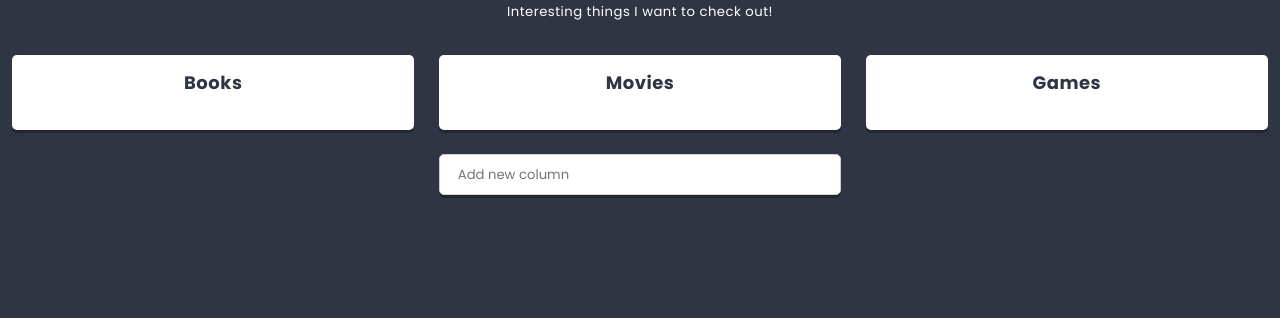
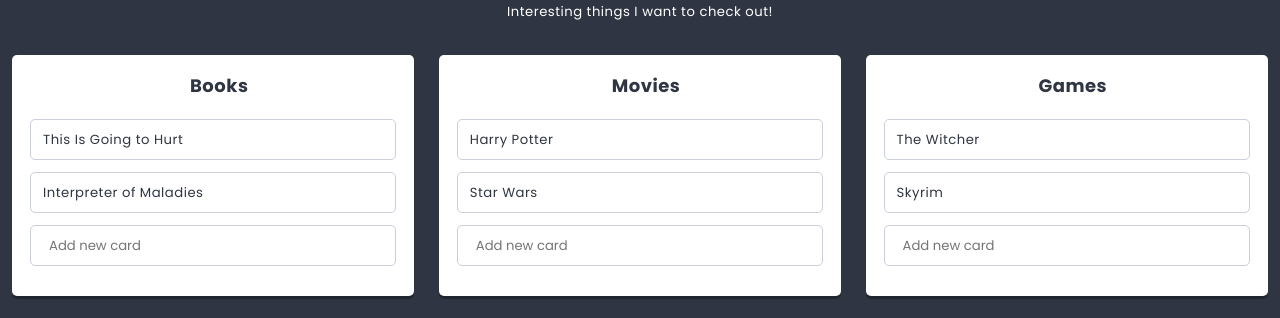
Before and after one commit to Kaweight/project-with-react, a React app: page / in a window 1280 px wide. Shown: the part 377-695 px from the top of the page. Built offline with nearby package versions, Linux system fonts and the light colour scheme; the HTML template or start-up script is replaced by a standard one.

Commit message:
add Icon foler and include Icon.js. Add addCard function for Column

```diff
--- a/src/components/Card/Card.js
+++ b/src/components/Card/Card.js
@@ -10,7 +10,7 @@
 
     render() {
         return (
-            <section className={settings.component}>
+            <section className={styles.component}>
                 {this.props.title}
             </section>
         )
--- a/src/components/Column/Column.js
+++ b/src/components/Column/Column.js
@@ -2,17 +2,58 @@
 import styles from './column.scss';
 import PropTypes from 'prop-types';
 import { settings } from '../../data/dataStore';
+import Card from '../Card/Card';
 import Creator from '../Creator/Creator';
+import Icon from '../Icon/Icon';
 
 class Column extends React.Component {
+    state = {
+        cards: this.props.cards || [],
+    }
+
     static propTypes = {
         title: PropTypes.string,
+        cards: PropTypes.array,
+        icon: PropTypes.node,
+    }
+
+    static defaultProps = {
+        icon: settings.defaultColumnIcon,
+    }
+
+    addCard(title) {
+        this.setState(state => (
+            {
+                cards: [
+                    ...state.cards,
+                    {
+                        key: state.cards.length ? state.cards[state.cards.length - 1].key + 1 : 0,
+                        title,
+                        icon: 'list-alt',
+                        cards: []
+                    }
+                ]
+            }
+        ));
     }
 
     render() {
         return (
             <section className={styles.component}>
-                <h3 className={styles.title}>{this.props.title}</h3>
+                <h3 className={styles.title}>
+                    <span className={styles.icon}>
+                        <Icon name={this.props.icon} />
+                    </span>
+                    {this.props.title}
+                </h3>
+                <div className={styles.cards}>
+                    {this.state.cards.map(({ key, ...cardProps }) => (
+                        <Card key={key} {...cardProps} />
+                    ))}
+                </div>
+                <div className={styles.creator}>
+                    <Creator text={settings.cardCreatorText} action={title => this.addCard(title)} />
+                </div>
             </section >
         )
     }
--- /dev/null
+++ b/src/components/Icon/Icon.js
@@ -0,0 +1,5 @@
+import React from 'react';
+
+const Icon = props => (<i className={`fas fa-${props.name}`}></i>);
+
+export default Icon;
```
